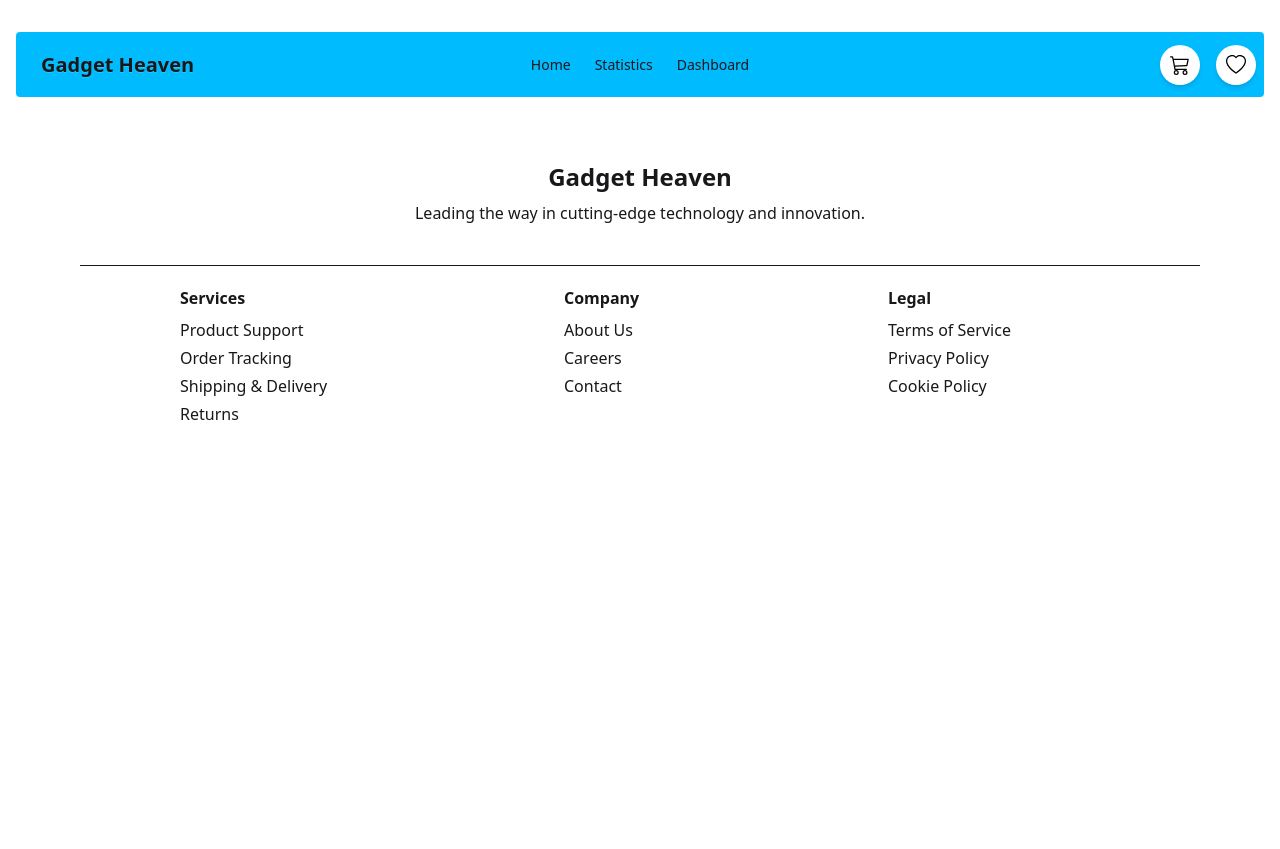
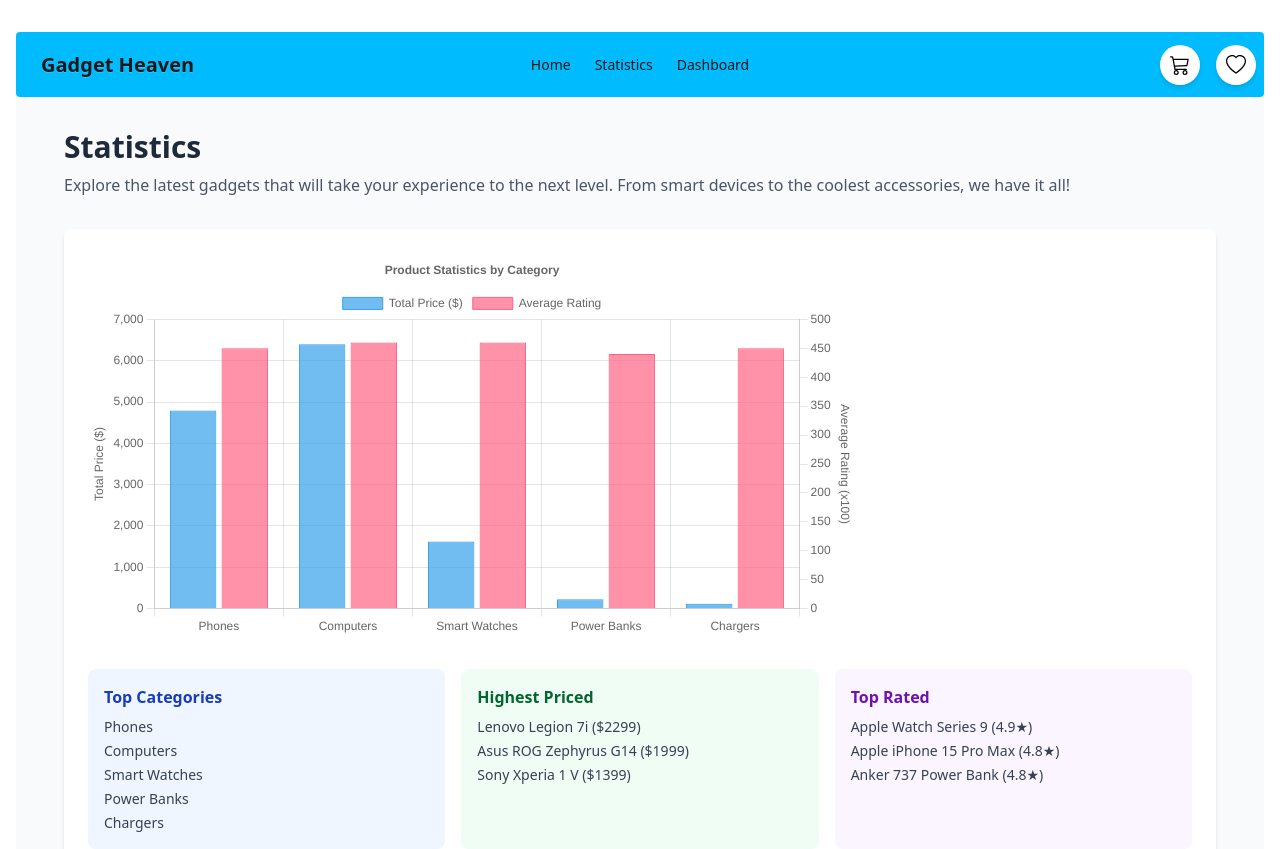
Before and after one commit to brainiac1010/Gadget-Haven, a React (Vite) app: page /Statistics in a window 1280 px wide. Shown: the top 849 px of the page. Before the commit the page ends 800 px from the top, so only its background shows below. Built offline with nearby package versions, Linux system fonts and the light colour scheme.

Commit message:
category update and addto cart and wishlist updated

```diff
--- a/package.json
+++ b/package.json
@@ -12,10 +12,12 @@
   },
   "dependencies": {
     "@tailwindcss/vite": "^4.1.8",
+    "chart.js": "^4.5.0",
     "daisyui": "^5.0.43",
     "localforage": "^1.10.0",
     "match-sorter": "^8.0.2",
     "react": "^19.1.0",
+    "react-chartjs-2": "^5.3.0",
     "react-dom": "^19.1.0",
     "react-icons": "^5.5.0",
     "react-router-dom": "^7.6.2",
--- a/src/Components/Dashboard/Dashboard.jsx
+++ b/src/Components/Dashboard/Dashboard.jsx
@@ -1,9 +1,11 @@
 import React from 'react';
+import CartList from '../CartList/CartList';
 
 const Dashboard = () => {
     return (
         <div>
             <h1>ths is Dashboard</h1>
+           <CartList></CartList>
         </div>
     );
 };
--- a/src/Components/Gadgets/Gadgets.jsx
+++ b/src/Components/Gadgets/Gadgets.jsx
@@ -2,50 +2,95 @@ import React, { useEffect, useState } from 'react';
 import Gadget from '../Gadget/Gadget';
 
 const Gadgets = () => {
+    const [gadgets, setGadgets] = useState([]);
+    const [filteredGadgets, setFilteredGadgets] = useState([]);
+    const [activeFilter, setActiveFilter] = useState('All Product');
 
-    const [gadgets, setGadgets] = useState([]);
+    // Available categories - now matching exactly with your JSON data
+    const categories = [
+        'All Product',
+        'Phones',
+        'Computers',
+        'Smart Watches',
+        'Power Banks',
+        'Chargers'
+    ];
+
     useEffect(() => {
         fetch('./gadgetData.json')
             .then(res => res.json())
-            .then(data => setGadgets(data))
-    }, [])
+            .then(data => {
+                setGadgets(data);
+                setFilteredGadgets(data); // Initialize with all products
+            })
+    }, []);
+
+    // Filter products by category
+    const filterProducts = (category) => {
+        setActiveFilter(category);
+        if (category === 'All Product') {
+            setFilteredGadgets(gadgets);
+        } else {
+            const filtered = gadgets.filter(gadget => gadget.category === category);
+            setFilteredGadgets(filtered);
+        }
+    };
+
+    // Handle mobile dropdown change
+    const handleMobileFilterChange = (e) => {
+        filterProducts(e.target.value);
+    };
+
     return (
-        <div className='mt-4 '>
-            <h2 className='font-bold text-4xl text-center'>Explore Cutting-Edge Gadgets</h2>
+        <div className='mt-4 px-4 sm:px-6 lg:px-8'>
+            <h2 className='font-bold text-3xl sm:text-4xl text-center mb-6'>Explore Cutting-Edge Gadgets</h2>
 
-
-            <section className='flex ml-20'>
-                <div className="flex flex-col gap-3 p-4 bg-white rounded-xl w-48 h-100 mt-6  ">
-                    <button className="bg-sky-400 text-white font-medium py-2 px-4 rounded-full cursor-pointer">
-                        All Product
-                    </button>
-                    <button className="bg-gray-100 text-gray-700 font-medium py-2 px-4 rounded-full hover:bg-sky-200 hover:text-sky-500 transition cursor-pointer">
-                        Laptops
-                    </button>
-                    <button className="bg-gray-100 text-gray-700 font-medium py-2 px-4 rounded-full hover:bg-sky-200 hover:text-sky-500 transition cursor-pointer">
-                        Phones
-                    </button>
-                    <button className="bg-gray-100 text-gray-700 font-medium py-2 px-4 rounded-full hover:bg-sky-200 hover:text-sky-500 transition cursor-pointer">
-                        Accessories
-                    </button>
-                    <button className="bg-gray-100 text-gray-700 font-medium py-2 px-4 rounded-full hover:bg-sky-200 hover:text-sky-500 transition cursor-pointer">
-                        Smart Watches
-                    </button>
-                    <button className="bg-gray-100 text-gray-700 font-medium py-2 px-4 rounded-full hover:bg-sky-200 hover:text-sky-500 transition cursor-pointer">
-                        MacBook
-                    </button>
-                    <button className="bg-gray-100 text-gray-700 font-medium py-2 px-4 rounded-full hover:bg-sky-200 hover:text-sky-500 transition cursor-pointer">
-                        iPhone
-                    </button>
+            <div className='flex flex-col lg:flex-row gap-6'>
+                {/* Desktop Filters Sidebar */}
+                <div className="hidden md:flex flex-col gap-3 p-4 bg-white rounded-xl w-full md:w-48 h-fit sticky top-4">
+                    {categories.map(category => (
+                        <button
+                            key={category}
+                            onClick={() => filterProducts(category)}
+                            className={`font-medium py-2 px-4 rounded-full transition cursor-pointer ${
+                                activeFilter === category
+                                    ? 'bg-sky-400 text-white'
+                                    : 'bg-gray-100 text-gray-700 hover:bg-sky-200 hover:text-sky-500'
+                            }`}
+                        >
+                            {category}
+                        </button>
+                    ))}
                 </div>
 
-                <div className='grid grid-cols-1 md:grid-cols-2 lg:grid-cols-3 gap-5 pl-8 mt-6 '>
-                    {
-                        gadgets.map(gadget => <Gadget gadget={gadget} key={gadget.product_id}></Gadget>)
-                    }
+                {/* Mobile filter dropdown */}
+                <div className="md:hidden mb-4">
+                    <select
+                        onChange={handleMobileFilterChange}
+                        value={activeFilter}
+                        className="w-full p-2 border border-gray-300 rounded-lg"
+                    >
+                        {categories.map(category => (
+                            <option key={category} value={category}>
+                                {category}
+                            </option>
+                        ))}
+                    </select>
                 </div>
-            </section>
 
+                {/* Gadgets Grid */}
+                <div className='grid grid-cols-1 sm:grid-cols-1 md:grid-cols-2 lg:grid-cols-3 gap-6 w-full'>
+                    {filteredGadgets.length > 0 ? (
+                        filteredGadgets.map(gadget => (
+                            <Gadget gadget={gadget} key={gadget.product_id} />
+                        ))
+                    ) : (
+                        <div className="col-span-full text-center py-10">
+                            <p className="text-gray-500 text-lg">No products found in this category</p>
+                        </div>
+                    )}
+                </div>
+            </div>
         </div>
     );
 };
--- a/src/Components/NavBar/NavBar.jsx
+++ b/src/Components/NavBar/NavBar.jsx
@@ -8,8 +8,8 @@ import { NavLink } from 'react-router-dom';
 const NavBar = () => {
     const links = <>
         <li ><NavLink to='/'>Home</NavLink></li>
-        <li><NavLink to='Statistics'>Statistics</NavLink></li>
-        <li><NavLink to='Dashboard'>Dashboard</NavLink></li>
+        <li><NavLink to='/Statistics'>Statistics</NavLink></li>
+        <li><NavLink to='/cartList'>Dashboard</NavLink></li>
 
 
     </>
--- a/src/Components/Statistics/Statistics.jsx
+++ b/src/Components/Statistics/Statistics.jsx
@@ -1,11 +1,164 @@
 import React from 'react';
+import { Bar } from 'react-chartjs-2';
+import { useLoaderData } from 'react-router-dom';
+import {
+  Chart as ChartJS,
+  CategoryScale,
+  LinearScale,
+  BarElement,
+  Title,
+  Tooltip,
+  Legend
+} from 'chart.js';
+
+ChartJS.register(
+  CategoryScale,
+  LinearScale,
+  BarElement,
+  Title,
+  Tooltip,
+  Legend
+);
 
 const Statistics = () => {
+  const products = useLoaderData();
+
+  // Check if products is empty or undefined
+  if (!products || products.length === 0) {
     return (
-        <div>
-            <h3>this is Statistics</h3>
+      <div className="min-h-screen px-4 md:px-10 py-8 bg-gray-50">
+        <div className="max-w-6xl mx-auto">
+          <h1 className="text-3xl font-bold text-gray-800 mb-2">Statistics</h1>
+          <p className="text-gray-600 mb-8">
+            No product data available to display statistics.
+          </p>
         </div>
+      </div>
     );
+  }
+
+  // Prepare data for chart
+  const categories = [...new Set(products.map(product => product.category))];
+  const prices = categories.map(category => {
+    const categoryProducts = products.filter(p => p.category === category);
+    return categoryProducts.reduce((sum, product) => sum + product.price, 0);
+  });
+  const ratings = categories.map(category => {
+    const categoryProducts = products.filter(p => p.category === category);
+    const avgRating = categoryProducts.reduce((sum, product) => sum + product.rating, 0) / categoryProducts.length;
+    return parseFloat(avgRating.toFixed(1));
+  });
+
+  const chartData = {
+    labels: categories,
+    datasets: [
+      {
+        label: 'Total Price ($)',
+        data: prices,
+        backgroundColor: 'rgba(54, 162, 235, 0.7)',
+        borderColor: 'rgba(54, 162, 235, 1)',
+        borderWidth: 1,
+      },
+      {
+        label: 'Average Rating',
+        data: ratings.map(r => r * 100), // Scale up for better visualization
+        backgroundColor: 'rgba(255, 99, 132, 0.7)',
+        borderColor: 'rgba(255, 99, 132, 1)',
+        borderWidth: 1,
+        yAxisID: 'y1',
+      }
+    ]
+  };
+
+  const options = {
+    responsive: true,
+    plugins: {
+      legend: {
+        position: 'top',
+      },
+      title: {
+        display: true,
+        text: 'Product Statistics by Category',
+      },
+    },
+    scales: {
+      y: {
+        beginAtZero: true,
+        title: {
+          display: true,
+          text: 'Total Price ($)'
+        }
+      },
+      y1: {
+        beginAtZero: true,
+        position: 'right',
+        title: {
+          display: true,
+          text: 'Average Rating (x100)'
+        },
+        grid: {
+          drawOnChartArea: false,
+        },
+      }
+    }
+  };
+
+  return (
+    <div className="min-h-screen px-4 md:px-10 py-8 bg-gray-50">
+      <div className="max-w-6xl mx-auto">
+        <h1 className="text-3xl font-bold text-gray-800 mb-2">Statistics</h1>
+        <p className="text-gray-600 mb-8">
+          Explore the latest gadgets that will take your experience to the next level.
+          From smart devices to the coolest accessories, we have it all!
+        </p>
+
+        <div className="bg-white p-6 rounded-lg shadow-md">
+          <div className="h-96">
+            <Bar data={chartData} options={options} />
+          </div>
+
+          <div className="mt-8 grid grid-cols-1 md:grid-cols-3 gap-4">
+            <div className="bg-blue-50 p-4 rounded-lg">
+              <h3 className="font-semibold text-blue-800">Top Categories</h3>
+              <ul className="mt-2 space-y-1">
+                {categories.slice(0, 5).map(category => (
+                  <li key={category} className="text-sm text-gray-700">{category}</li>
+                ))}
+              </ul>
+            </div>
+
+            <div className="bg-green-50 p-4 rounded-lg">
+              <h3 className="font-semibold text-green-800">Highest Priced</h3>
+              <ul className="mt-2 space-y-1">
+                {[...products]
+                  .sort((a, b) => b.price - a.price)
+                  .slice(0, 3)
+                  .map(product => (
+                    <li key={product.product_id} className="text-sm text-gray-700">
+                      {product.product_title} (${product.price})
+                    </li>
+                  ))}
+              </ul>
+            </div>
+
+            <div className="bg-purple-50 p-4 rounded-lg">
+              <h3 className="font-semibold text-purple-800">Top Rated</h3>
+              <ul className="mt-2 space-y-1">
+                {[...products]
+                  .sort((a, b) => b.rating - a.rating)
+                  .slice(0, 3)
+                  .map(product => (
+                    <li key={product.product_id} className="text-sm text-gray-700">
+                      {product.product_title} ({product.rating}★)
+                    </li>
+                  ))}
+              </ul>
+            </div>
+          </div>
+        </div>
+      </div>
+    </div>
+  );
 };
 
 export default Statistics;
--- a/src/main.jsx
+++ b/src/main.jsx
@@ -33,7 +33,8 @@ const router = createBrowserRouter([
       },
       {
         path: 'Statistics',
-        element: <Statistics></Statistics>
+        element: <Statistics></Statistics>,
+         loader: () => fetch('/gadgetData.json')
       },
       {
         path: 'cartList',
```
Also changed, not shown: src/Components/CartList/CartList.jsx (+5 -5 lines), src/Components/Gadget/Gadget.jsx (+9 -9 lines), 1 other file (tests, documents, lock files or other folders).
